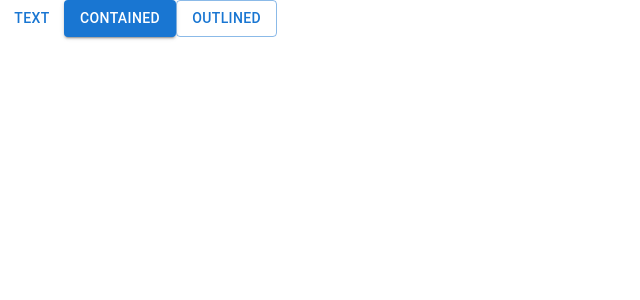
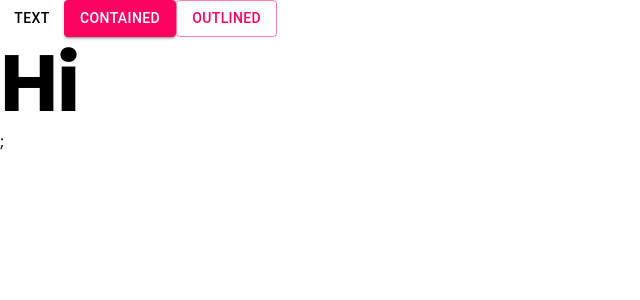
Before and after one commit to Malith-Anjana/Gadget-Hub, a React (Vite) app: page / in a window 1280 px wide. Shown: the top 300 px of the page, without its empty margins (0-640 px from the left). Built offline with nearby package versions, Linux system fonts and the light colour scheme.

Commit message:
set up the MUI

```diff
--- a/package.json
+++ b/package.json
@@ -13,7 +13,6 @@
     "@emotion/react": "^11.11.1",
     "@emotion/styled": "^11.11.0",
     "@fontsource/poppins": "^5.0.3",
-    "@fontsource/roboto": "^5.0.3",
     "@mui/icons-material": "^5.11.16",
     "@mui/material": "^5.13.6",
     "react": "^18.2.0",
--- a/src/App.tsx
+++ b/src/App.tsx
@@ -1,12 +1,20 @@
-import { Button } from "@mui/material"
+import { Button, Typography } from "@mui/material"
 
 function App() {
 
   return (
     <>
-    <Button variant="text">Text</Button>
+
+    <Button variant="text" color="secondary">Text</Button>
 <Button variant="contained">Contained</Button>
 <Button variant="outlined">Outlined</Button>
+
+<Typography variant="h1" component="p">
+  <h5>
+    Hi
+  </h5>
+</Typography>;
+
   </>
   )
 }
--- a/src/main.tsx
+++ b/src/main.tsx
@@ -6,11 +6,15 @@ import "@fontsource/poppins/400.css";
 import "@fontsource/poppins/500.css";
 import "@fontsource/poppins/600.css";
 import "@fontsource/poppins/700.css";
+import { ThemeProvider } from '@mui/material';
+import { theme } from './theme/theme.ts';
 
 
 
 ReactDOM.createRoot(document.getElementById('root') as HTMLElement).render(
   <React.StrictMode>
+    <ThemeProvider theme={theme}>
     <App />
+    </ThemeProvider>
   </React.StrictMode>,
 )
--- /dev/null
+++ b/src/theme/theme.ts
@@ -0,0 +1,18 @@
+import { createTheme } from '@mui/material/styles';
+
+export const theme = createTheme({
+  palette: {
+    primary: {
+      main: '#fc0362',
+    },
+    secondary: {
+      main: '#000000',
+    },
+    success:{
+        main:'#00e061'
+    },
+    warning:{
+        main:'#f7cf05'
+    },
+  },
+});
```
Also changed, not shown: 1 other file (tests, documents, lock files or other folders).
